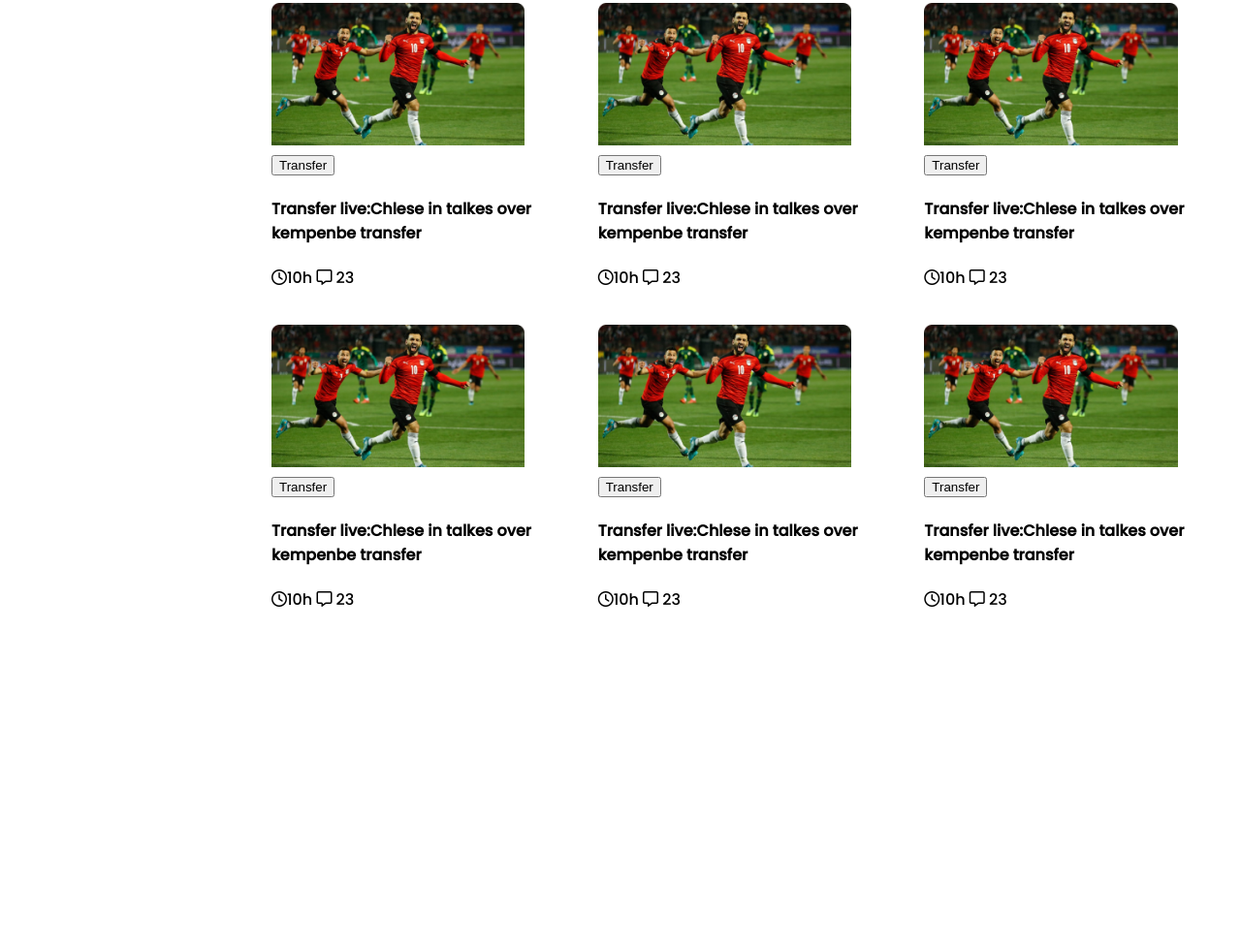
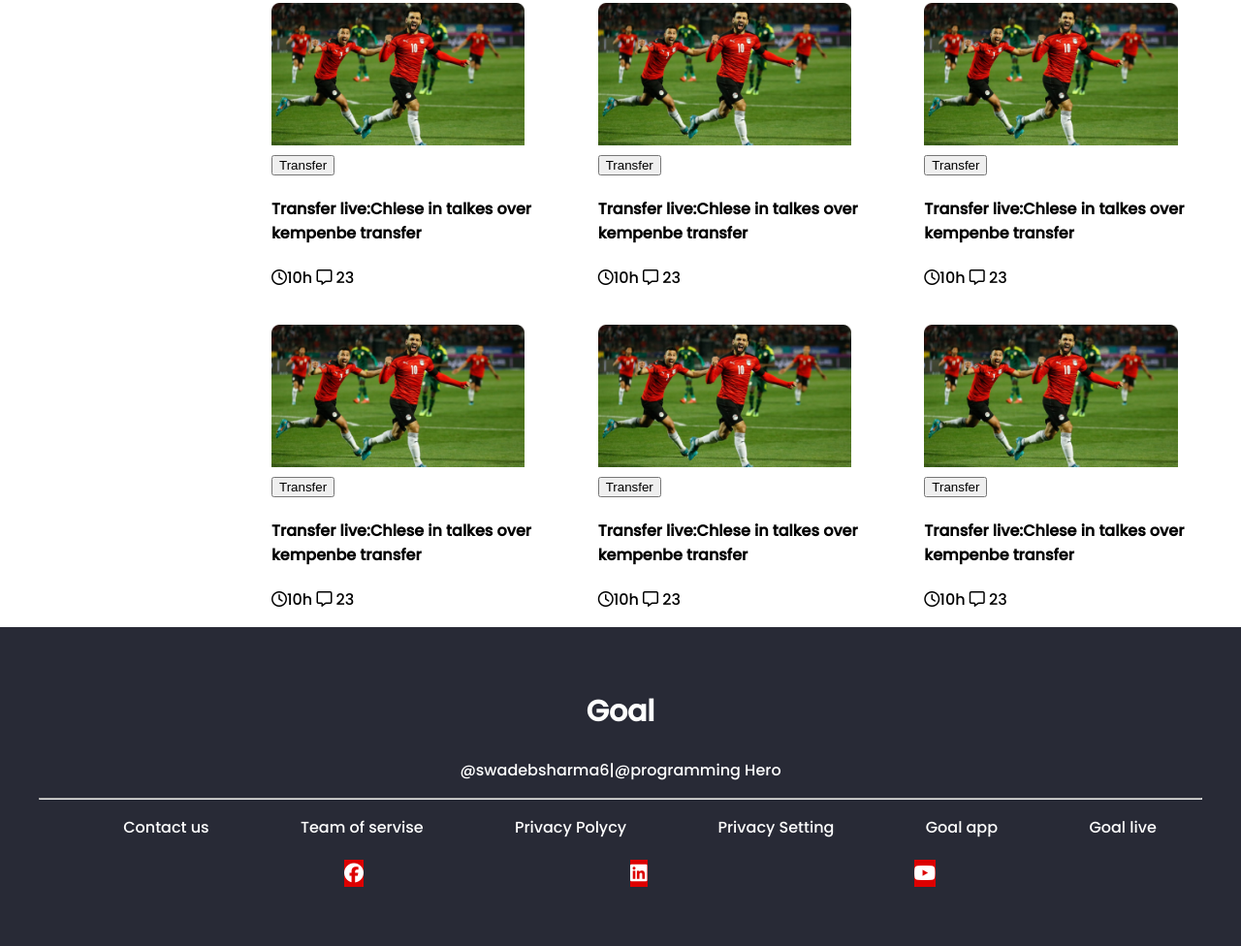
Before and after one commit to swadebsharma6/repair-final-world-cup, a plain HTML site: page index.html in a window 1280 px wide. Shown: the part 1035-2011 px from the top of the page at 97% size. Before the commit the page ends 1682 px from the top, so only its background shows below. Drawn offline with Linux system fonts and the light colour scheme; a web font is replaced by a local one.

Commit message:
stye the footer section

```diff
--- a/index.html
+++ b/index.html
@@ -101,5 +101,29 @@
           </div>
         </section>
       </main>
+    <!-- stsrt footer section -->
+    <footer class="footer-container">
+      <h2 id="big-h">Goal</h2>
+      <p id="pera">@swadebsharma6|@programming Hero</p>
+      <hr>
+
+        <ul class="li-content">
+          <li> Contact us</li>
+          <li> Team of servise</li>
+          <li>Privacy Polycy</li>
+          <li>Privacy Setting</li>
+          <li>Goal app</li>
+          <li>Goal live</li>
+        </ul>
+
+      <div class="logo-container"></div>
+        <ul class="li-logo">
+          <li> <a id="logo" href="https://www.facebook.com/profile.php?id=10000452851732" target="_blank"><i class="fa-brands fa-facebook"></i> </a></li>
+          <li> <a id="logo" href="https://www.linkedin.com/in/swadeb-deb-sharma-47852b244/" target="_blank"><i class="fa-brands fa-linkedin"></i> </a></li>
+          <li> <a id="logo" href="https://www.youtube.com/channel/UC0i5LfkpLt26Qy3N_mt23iQ" target="_blank"><i class="fa-brands fa-youtube"></i> </a></li>
+        </ul>
+
+
+    </footer>
 </body>
 </html>
--- a/style.css
+++ b/style.css
@@ -100,3 +100,37 @@ header{
 .matches{
    padding-left: 10px;
 }
+
+/* style the footer  */
+.footer-container{
+   background-color: rgb(40,42,54);
+   text-align: center;
+   padding: 40px;
+ }
+ .div ul{
+   list-style: none;
+ }
+ #big-h{
+   font-size: 30px;
+   color: rgb(255 255 255);
+ }
+ #pera{
+   color: rgb(255 255 255);
+ }
+ .li-content{
+   list-style: none;
+   display: flex;
+   justify-content: space-around;
+   color: rgb(255 255 255);
+ }
+ .li-logo{
+   display: flex;
+   justify-content: space-evenly;
+   font-size: 20px;
+   list-style: none;
+
+ }
+ .logo{
+   color: #ffffff;
+
+ }
```
